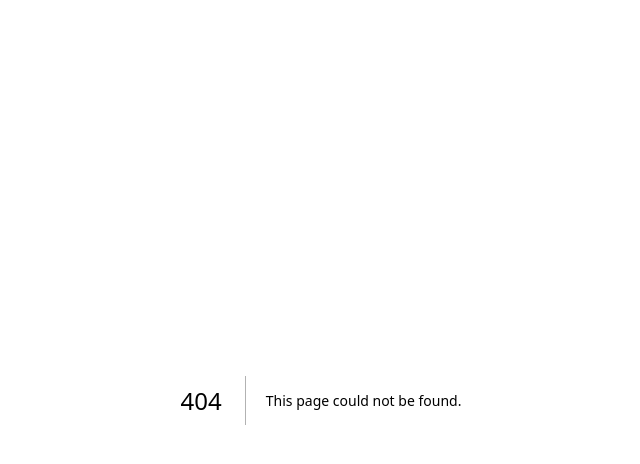
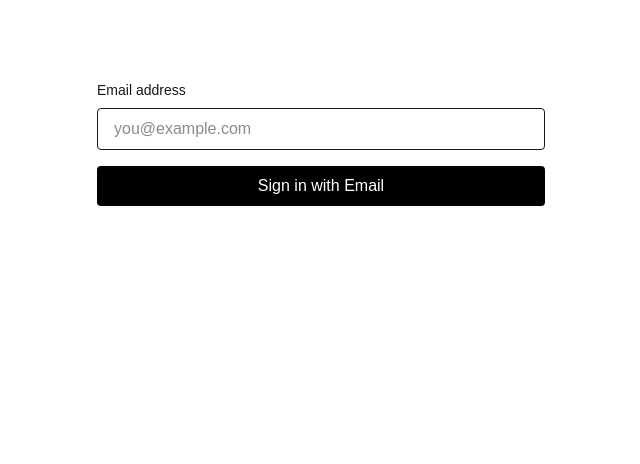
Before and after one commit to davidy6437/rankcraft, a Next.js app: page /signin in a window 1280 px wide. Before the commit this address had no page. Shown: the top 464 px of the page, without its empty margins (319-959 px from the left). Built offline with nearby package versions, Linux system fonts and the light colour scheme.

Commit message:
Full homepage layout with features, pricing, and contact form

```diff
--- /dev/null
+++ b/src/app/api/auth/[...nextauth]/route.ts
@@ -0,0 +1,16 @@
+import NextAuth from "next-auth";
+import EmailProvider from "next-auth/providers/email";
+
+const handler = NextAuth({
+  providers: [
+    EmailProvider({
+      server: process.env.EMAIL_SERVER,
+      from: process.env.EMAIL_FROM,
+    }),
+  ],
+  pages: {
+    signIn: "/auth/signin",
+  },
+});
+
+export { handler as GET, handler as POST };
--- /dev/null
+++ b/src/app/signin/page.tsx
@@ -0,0 +1,22 @@
+import { getCsrfToken } from "next-auth/react";
+
+export default async function SignIn() {
+  const csrfToken = await getCsrfToken();
+
+  return (
+    <form method="post" action="/api/auth/signin/email" className="max-w-md mx-auto mt-20">
+      <input name="csrfToken" type="hidden" defaultValue={csrfToken} />
+      <label className="block mb-2 text-sm font-medium">Email address</label>
+      <input
+        type="email"
+        name="email"
+        placeholder="you@example.com"
+        required
+        className="w-full px-4 py-2 border rounded mb-4"
+      />
+      <button type="submit" className="w-full px-4 py-2 bg-black text-white rounded">
+        Sign in with Email
+      </button>
+    </form>
+  );
+}
```
Also changed, not shown: package.json (+8 -6 lines), src/app/api/auth/signin.tsx (added), 1 other file (tests, documents, lock files or other folders).
